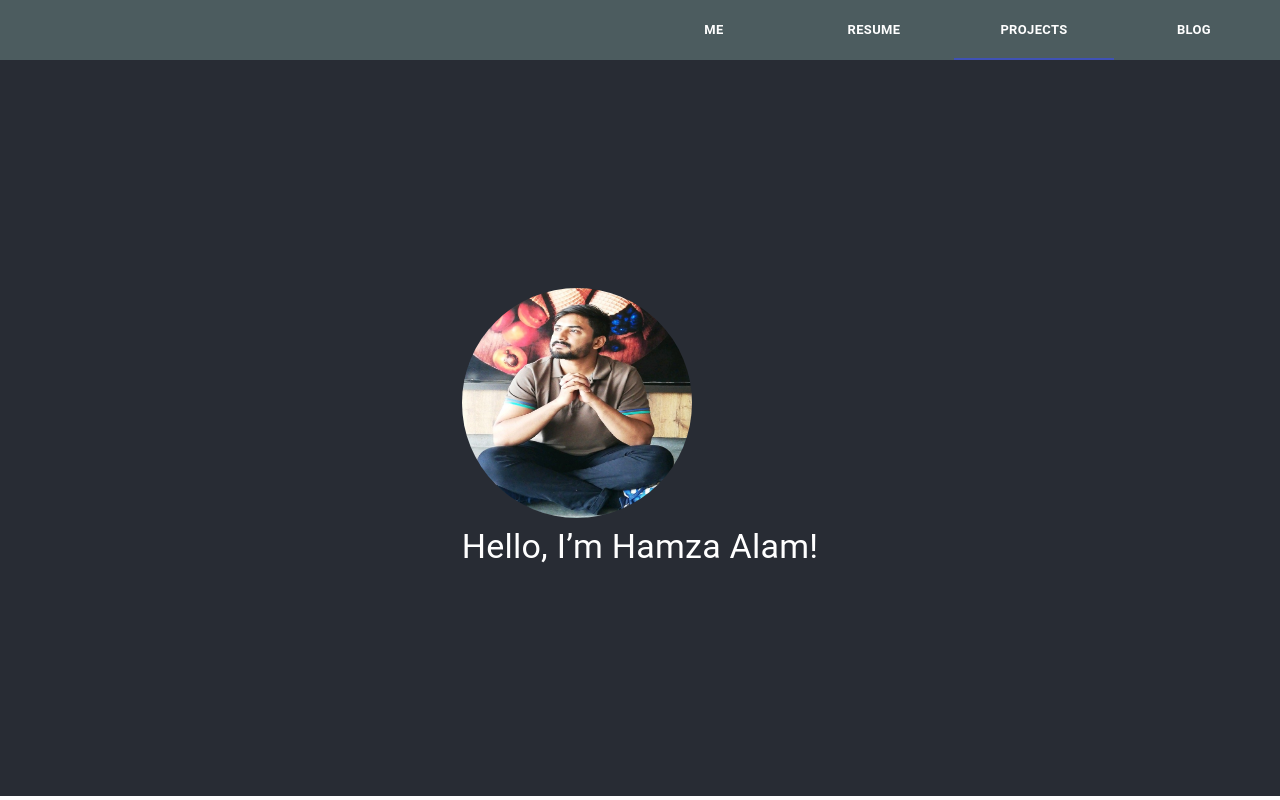
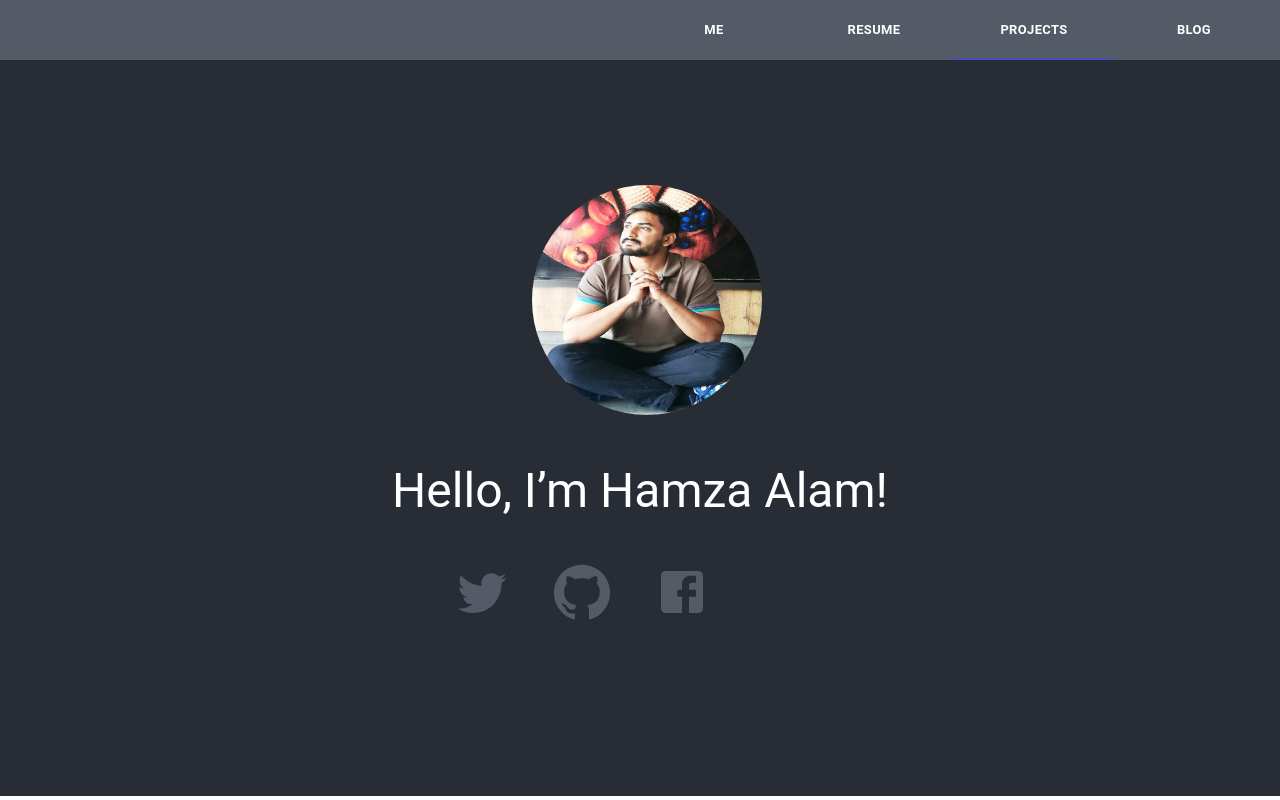
Before and after one commit to Hamzaalam/profile-resume-app, a React (Create React App) app: page / in a window 1280 px wide. Built offline with nearby package versions, Linux system fonts and the light colour scheme.

Commit message:
Home page just completed

```diff
--- a/package.json
+++ b/package.json
@@ -4,6 +4,7 @@
   "private": true,
   "dependencies": {
     "@material-ui/core": "^4.6.1",
+    "@material-ui/icons": "^4.5.1",
     "react": "^16.12.0",
     "react-dom": "^16.12.0",
     "react-router-dom": "^5.1.2",
--- a/src/Home/Home.css
+++ b/src/Home/Home.css
@@ -2,4 +2,6 @@
     border-radius: 100%;
     width: 230px;
     height: 230px;
+    margin-left: 140px;
+    margin-bottom: 40px;
 }
--- a/src/Home/Home.jsx
+++ b/src/Home/Home.jsx
@@ -1,17 +1,55 @@
 import React from 'react';
 import Typography from '@material-ui/core/Typography';
+import List from '@material-ui/core/List';
+import ListItem from '@material-ui/core/ListItem';
+import ListItemLink from '@material-ui/core/Link';
+import ListItemText from '@material-ui/core/ListItemText';
+import TwitterIcon from '@material-ui/icons/Twitter';
+import GitHubIcon from '@material-ui/icons/GitHub';
+import FacebookIcon from '@material-ui/icons/Facebook';
+
 import './Home.css'
 
 const Home = () => {
+    const flexContainer = {
+        display: 'flex',
+        flexDirection: 'row',
+        padding: 40,
+      };
+      const icons ={
+            color:"",
+            width: 100,
+            fill:"#545b67",
+            fontSize:"3.5rem"
+      }
     return ( <div className="home">
                 <img
                      className="profile-image"
                      src={process.env.PUBLIC_URL + '/0.jpeg'}
                      alt="profile-image"
                 />
-                <Typography variant="h4">
+                <Typography variant="h3">
                     Hello, I’m Hamza Alam!
                 </Typography>
+
+                <List component="nav" aria-label="secondary mailbox folders" style={flexContainer}>
+                    <ListItemLink href="#simple-list" target="_blank">
+                        <ListItemText>
+                            <TwitterIcon style={icons} />
+                        </ListItemText>
+                    </ListItemLink>
+                    <ListItemLink href="https://github.com/Hamzaalam" target="_blank">
+                        <ListItemText>
+                            {<GitHubIcon  style={icons}/>}
+                        </ListItemText>
+                    </ListItemLink>
+                    <ListItemLink href="https://facebook.com" target="_blank">
+                        <ListItemText>
+                            {<FacebookIcon  style={icons}/>}
+                        </ListItemText>
+                    </ListItemLink>
+                </List>
+
             </div> );
 }
 
--- a/src/header/header.css
+++ b/src/header/header.css
@@ -1,7 +1,7 @@
 .header{
     width:100%;
     height: 60px;
-    background-color:#4c5c5f;
+    background-color:#545b67;
 
 }
 .MuiTabs-flexContainer{
```
Also changed, not shown: 1 other file (tests, documents, lock files or other folders).
